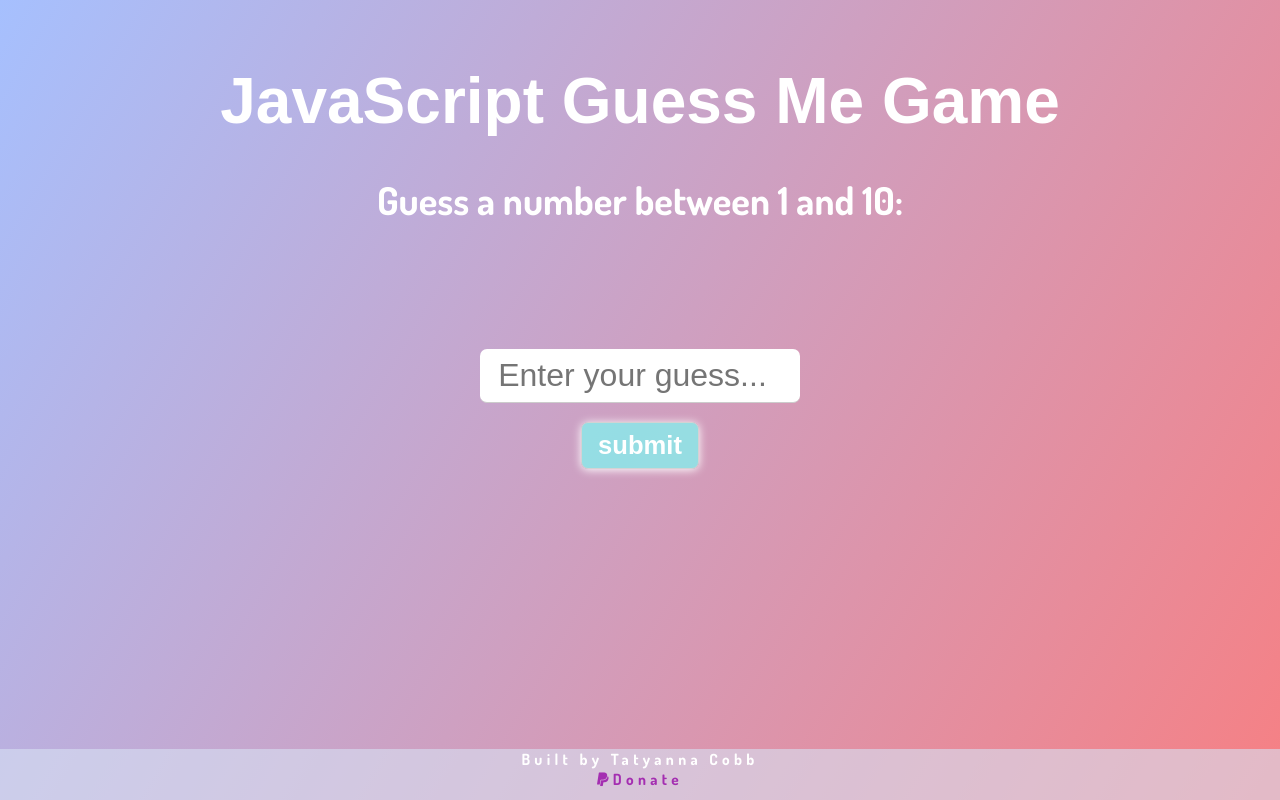
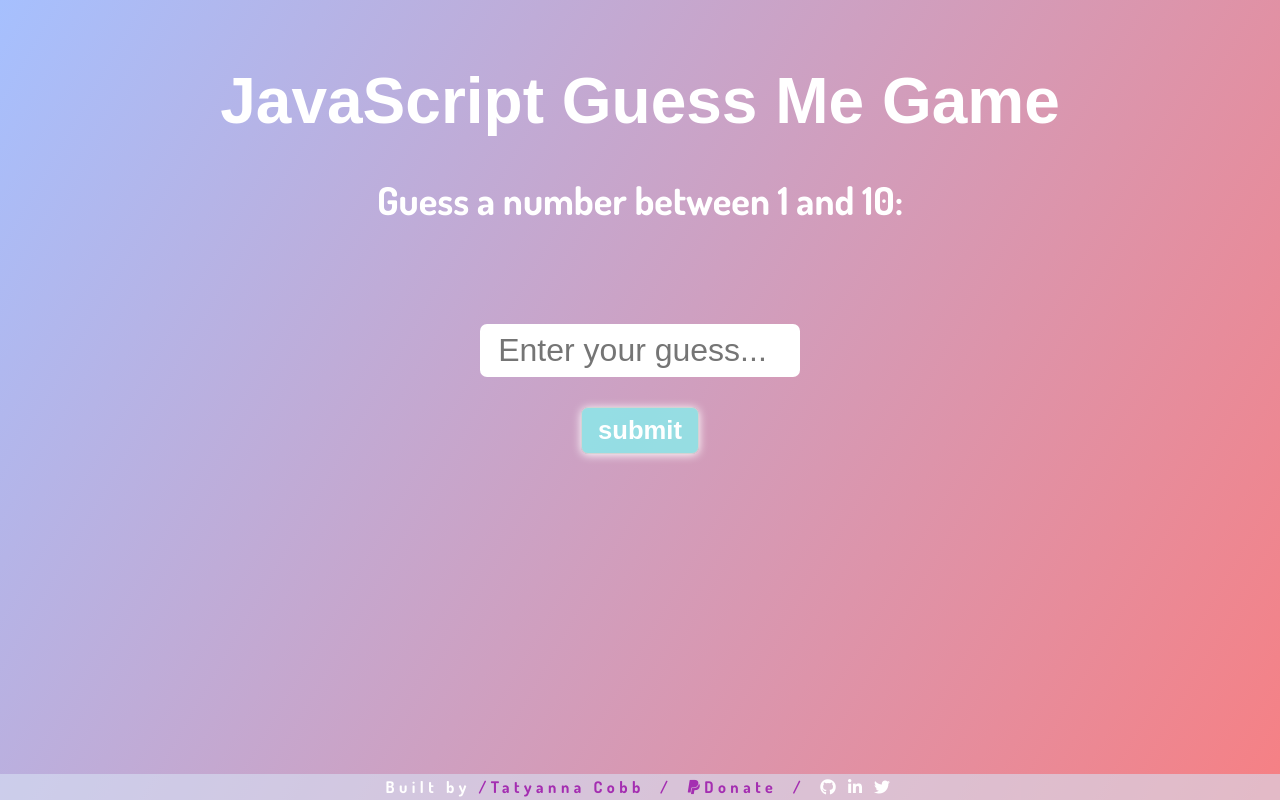
Before and after one commit to TatyCat/JS-Guessing-Game, a plain HTML site: page index.html in a window 1280 px wide. Drawn offline with Linux system fonts and the light colour scheme; a web font is replaced by a local one.

Commit message:
Changed Footer Style

```diff
--- a/css/main.css
+++ b/css/main.css
@@ -25,6 +25,10 @@
         font-family: 'Dosis', sans-serif;
     }
 
+    a, a:visited{
+        color: #fff;
+    }
+
 
 
 /* Header Section */
@@ -46,11 +50,11 @@
         padding: 8px;
         display: block;
         border: none;
-        border-bottom: 1px solid #ccc;
+
         width: 25%;
         margin-right: auto;
         margin-left: auto;
-        margin-top: 3%;
+        margin-top: 1%;
         margin-bottom: 1%;
         border-radius: 7px;
         text-align: center;
@@ -68,6 +72,7 @@
         border-color: lightgray;
         display: inline-block;
         padding: 8px 16px;
+        margin: .7em;
         vertical-align: middle;
         overflow: hidden;
         text-decoration: none;
@@ -76,7 +81,6 @@
         white-space: nowrap;
         border-radius: 7px;
         box-shadow:0 1px 10px;
-
 
         -webkit-touch-callout: none;
         -webkit-user-select: none;
@@ -90,33 +94,30 @@
 
 /* Footer Section */
     footer{
-        margin-top:10px;
         width:100%;
-        height: 4vw;
         bottom:0;
         left: 0;
         right: 0;
         background-color: #d8e1f499;
         text-align: center;
         position: fixed;
+        font-size:  1.5w;
+        padding-top: .2em;
+        padding-bottom: .2em;
     }
 
     footer p, footer a{
         letter-spacing: .5ch;
-        font-size:  1.2vw;
         margin: 0;
-    }
-
-    .inline p{
-        display: inline;
     }
 
     .socialMediaLinks, .socialMediaLinks a:visited{
         color: white;
-        padding: 2vh;
-        margin-top: 1.5vh
     }
 
-    .donate, .donate a:visited{
+    .purpleText, .purpleText a:visited{
         color: rgb(164, 46, 177);
     }
+
+
+    /* You have to live in the moment, that is the best we can do */
--- a/index.html
+++ b/index.html
@@ -33,14 +33,16 @@
         </div>
     </article>
 
-    <footer class="w3-bottom">
-        <p>Built by Tatyanna Cobb</p>
-        <a href="#" class="donate"><i class="fab fa-paypal donate"></i>Donate</a>
-        <div class="inline">
+    <footer>
+        <span class="inline">
+            <p>Built by <span class="purpleText"><a href="#"><span class="purpleText">/Tatyanna Cobb</span></a>
+            &nbsp;/&nbsp;
+            <a class="purpleText" href="#"><i class="fab fa-paypal donate purpleText"></i>Donate</a>
+            &nbsp;/&nbsp;</span>
             <a href="#"><i class="fab fa-github socialMediaLinks"></i></a>
             <a href="#"><i class="fab fa-linkedin-in socialMediaLinks"></i></a>
-            <a href="#"><i class="fab fa-twitter socialMediaLinks"></i></a>
-        </div>
+            <a href="#"><i class="fab fa-twitter socialMediaLinks"></i></a></p>
+        </span>
     </footer>
 
     <script src="js/app.js"></script>
```
